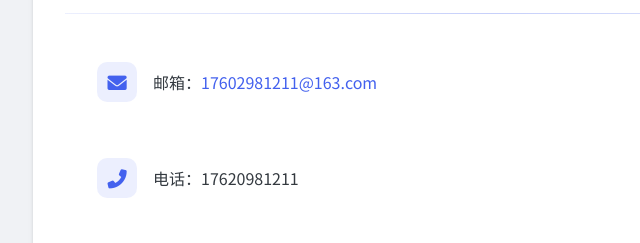
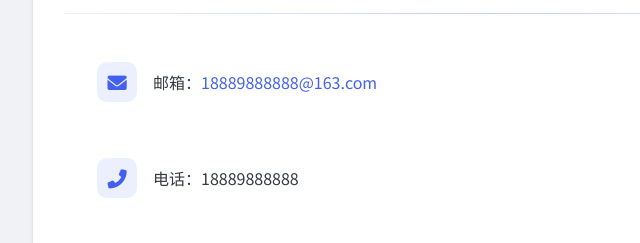
Before and after one commit to zhyzy/ceoo, a plain HTML site: page index.html in a window 1280 px wide. Shown: the part 1491-1734 px from the top of the page, 147-787 px from the left. Drawn offline with Linux system fonts and the light colour scheme.

Commit message:
Update index.html

```diff
--- a/index.html
+++ b/index.html
@@ -147,13 +147,13 @@
                             <div class="contact-icon">
                                 <i class="fas fa-envelope"></i>
                             </div>
-                            <p>邮箱：<a href="mailto:17602981211@163.com">17602981211@163.com</a></p>
+                            <p>邮箱：<a href="mailto:18889888888@163.com">18889888888@163.com</a></p>
                         </div>
                         <div class="contact-item">
                             <div class="contact-icon">
                                 <i class="fas fa-phone-alt"></i>
                             </div>
-                            <p>电话：17620981211</p>
+                            <p>电话：18889888888</p>
                         </div>
                     </div>
                 </div>
```
